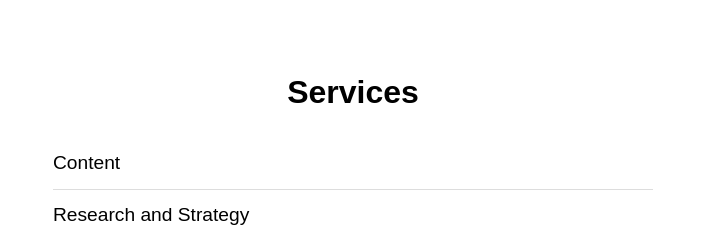
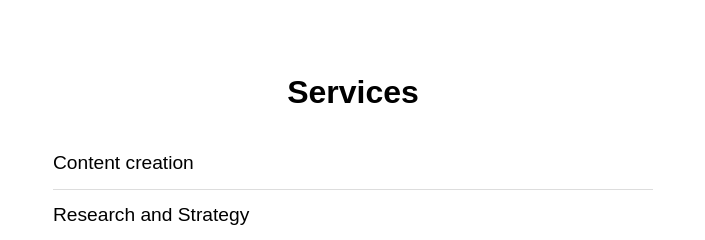
Before and after one commit to ChuckyCharles/william_site, a plain HTML site: page index.html in a window 1280 px wide. Shown: the part 940-1180 px from the top of the page, without its empty margins (287-992 px from the left). Drawn offline with Linux system fonts and the light colour scheme.

Commit message:
Update index.html

```diff
--- a/index.html
+++ b/index.html
@@ -46,7 +46,7 @@
     <section id="services" class="services-section">
         <h2>Services</h2>
         <ul>
-            <li>Content </li>
+            <li>Content creation </li>
             <li>Research and Strategy</li>
             <li>Collaboration and Editing</li>
         </ul>
```
